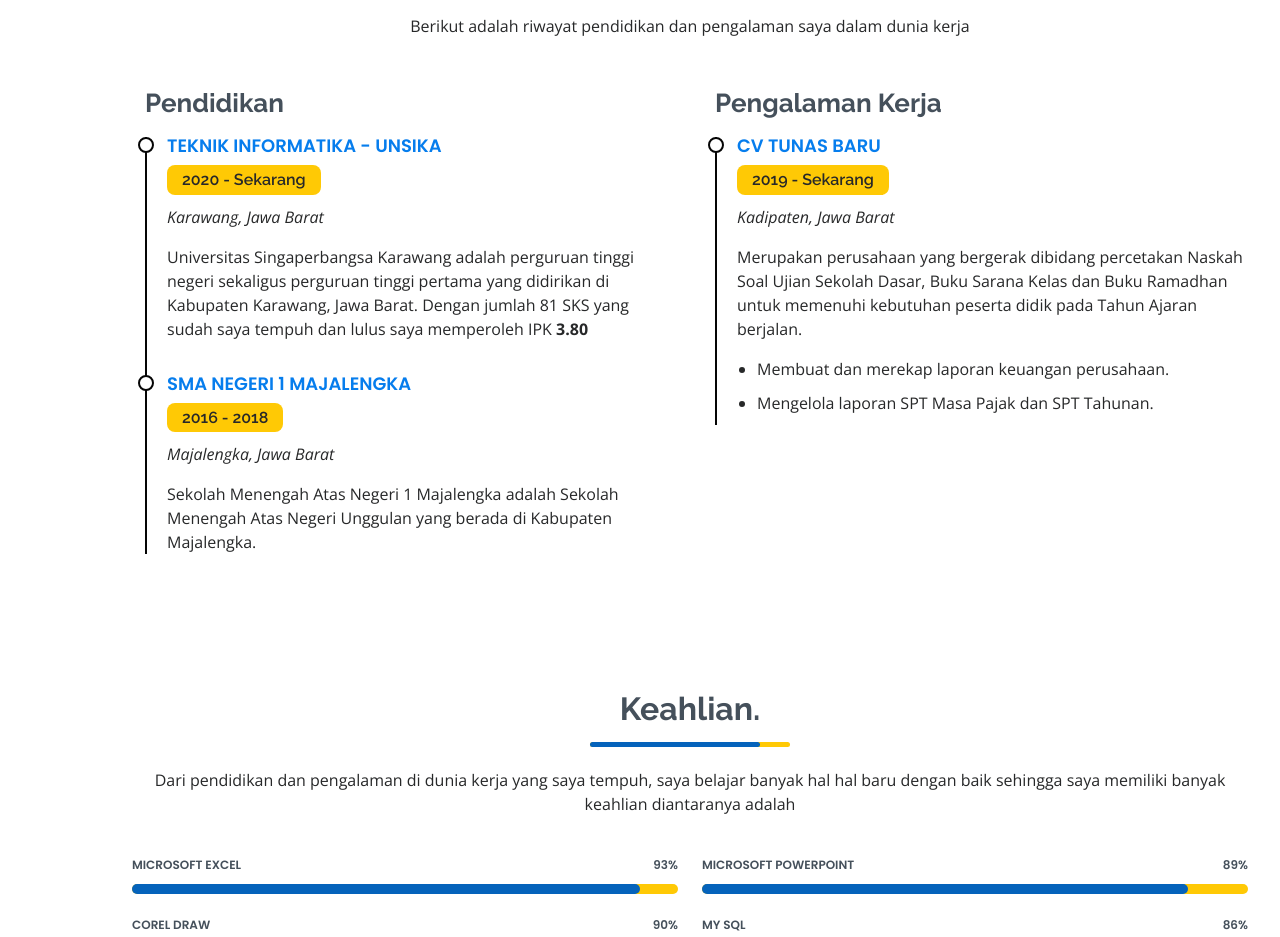
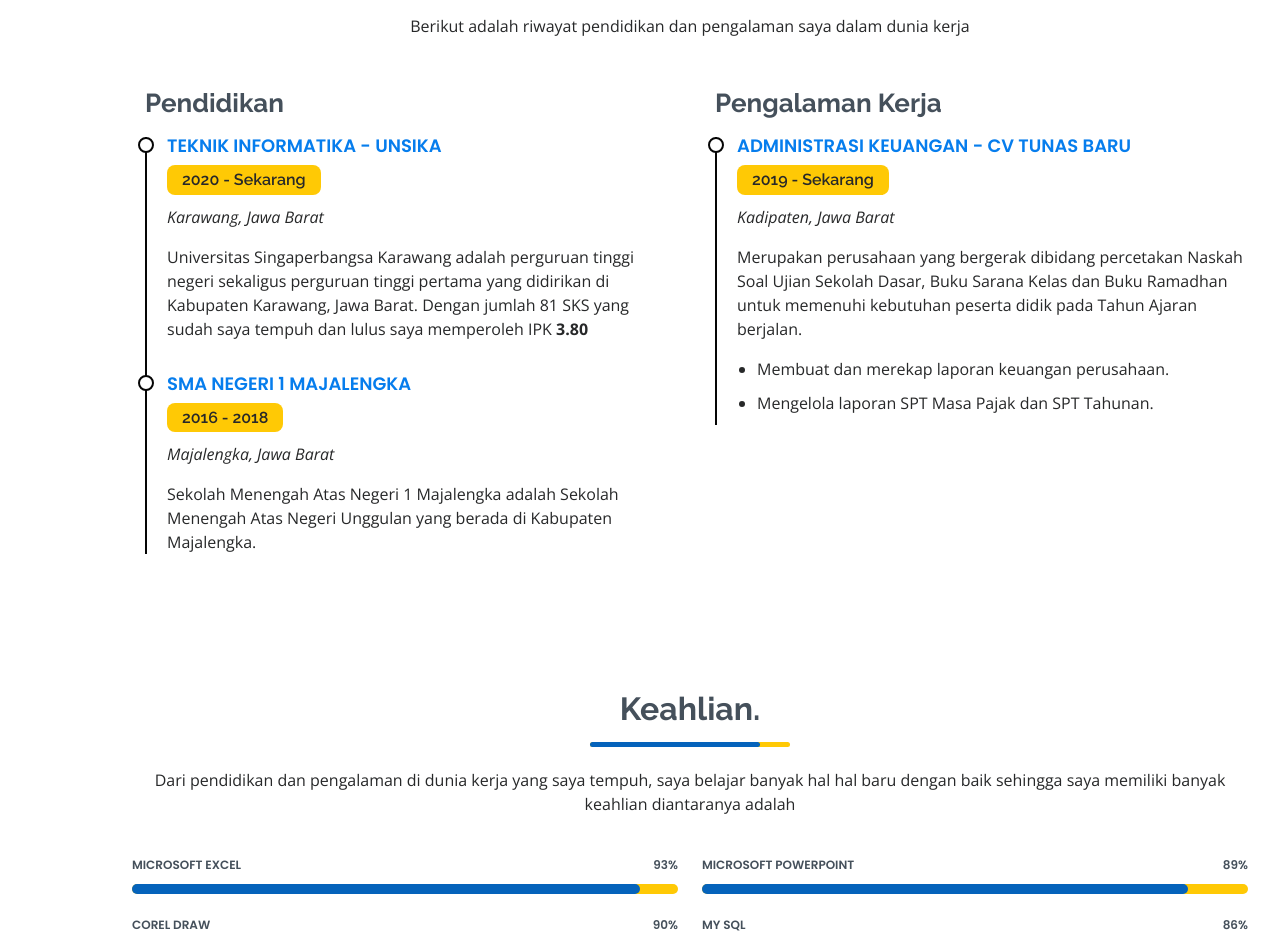
Before and after one commit to khoiruuul/khoiruuul.github.io, a plain HTML site: page index.html in a window 1280 px wide. Shown: the part 1580-2517 px from the top of the page. Drawn offline with nearby package versions, Linux system fonts and the light colour scheme.

Commit message:
Update index.html

```diff
--- a/index.html
+++ b/index.html
@@ -128,7 +128,7 @@
           <div class="col-lg-6" style="padding-left: 25px">
             <h3 class="resume-title">Pengalaman Kerja</h3>
             <div class="resume-item">
-              <h4>CV Tunas Baru</h4>
+              <h4>Administrasi Keuangan - CV Tunas Baru</h4>
               <h5>2019 - Sekarang</h5>
               <p><em>Kadipaten, Jawa Barat</em></p>
               <p>Merupakan perusahaan yang bergerak dibidang percetakan Naskah Soal Ujian Sekolah Dasar, Buku Sarana
```
